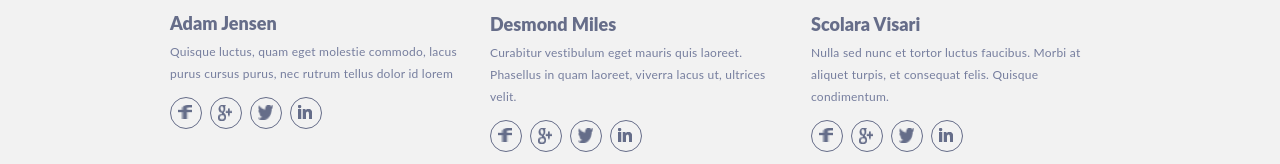
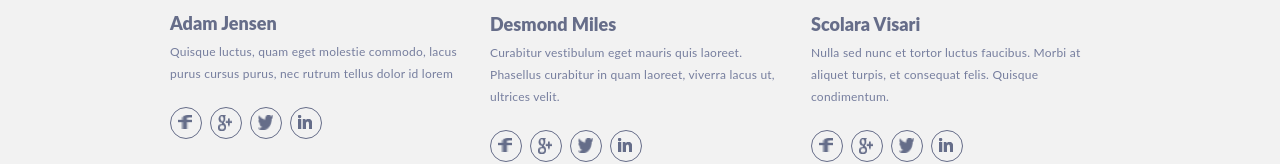
Before and after one commit to Andryteck/singolo, a plain HTML site: page singolo2.html in a window 1280 px wide. Shown: the part 1392-1556 px from the top of the page. Drawn offline with Linux system fonts and the light colour scheme; a web font is replaced by a local one.

Commit message:
refactor: readme

```diff
--- a/sass/layouts/_about_us.scss
+++ b/sass/layouts/_about_us.scss
@@ -25,5 +25,6 @@
     font-weight: 400;
     text-align: left;
     margin-top: -17px;
-    letter-spacing: 0.02em;
+    margin-bottom: 12px;
+    letter-spacing: 0.03em;
 }
--- a/singolo2.html
+++ b/singolo2.html
@@ -77,8 +77,8 @@
                     <img class="employees_img" src="./icons/2 foto.svg" alt="pen">
                     <div class="describtion">
                         <h3>Desmond Miles</h3>
-                        <p class="describtion_title">Curabitur vestibulum eget mauris quis laoreet.
-                            Phasellus in quam laoreet, viverra lacus ut, ultrices velit.</p>
+                        <p class="describtion_title"><a>Curabitur vestibulum eget mauris quis laoreet. Phasellus</a> curabitur
+                            in quam laoreet, viverra lacus ut, ultrices velit.</p>
                         <div class="social_conteiner">
                             <a href="#" class="social_networks fb">
                                 <img src="./icons/facebook.png" width="14" height="14">
```
Also changed, not shown: package.json (deleted, +0 -20 lines), sass/singolo2.css, 1 other file.
